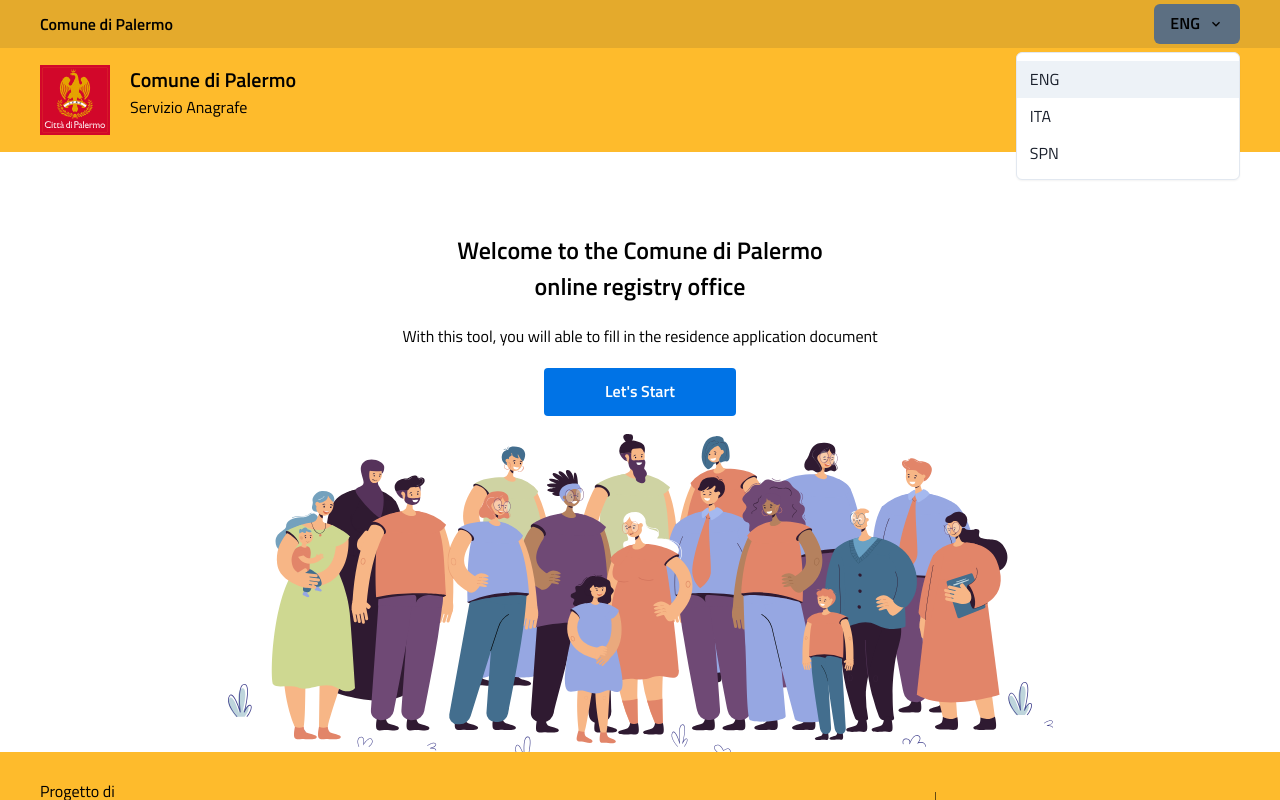
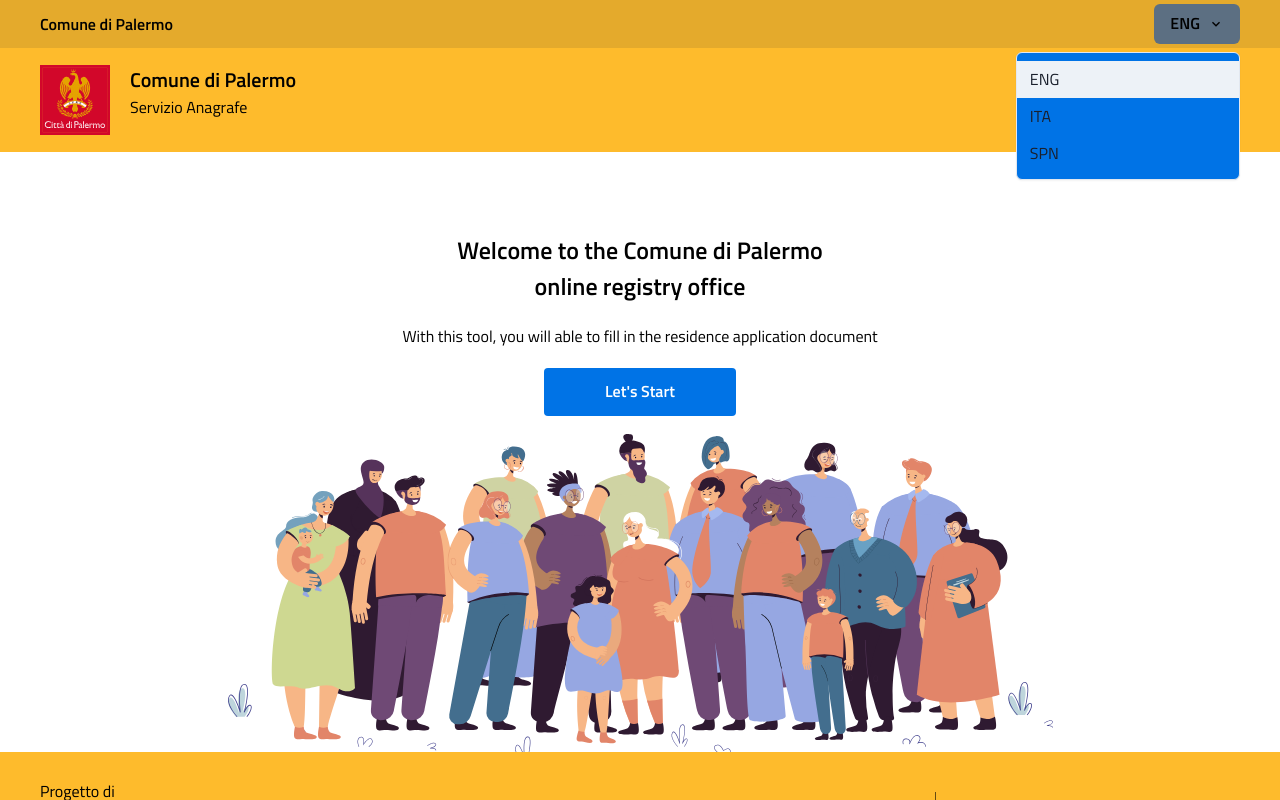
Before and after one commit to alfredoLipari/anagrafica-palermo, a React (Create React App) app: page / in a window 1280 px wide. Both pictures are taken after a click on the button "ENG". Shown: the top 800 px of the page. Built offline with nearby package versions, Linux system fonts and the light colour scheme.

Commit message:
fix grafiche

```diff
--- a/src/components/custom/customCheckbox.js
+++ b/src/components/custom/customCheckbox.js
@@ -65,7 +65,7 @@ const CustomCheckbox = ({ state }) => {
         paddingY="6"
         marginTop="4em"
         onClick={() => submitAnswer()}
-        colorScheme="linkedin"
+        colorScheme={"facebook"}
       >
         Continue
       </Button>
--- a/src/components/custom/customLongForm.js
+++ b/src/components/custom/customLongForm.js
@@ -164,6 +164,7 @@ const CustomLongForm = ({ state }) => {
             borderRadius="4"
             paddingY="6"
             disabled={!props.isValid}
+            colorScheme={"facebook"}
           >
             Continue
           </Button>
--- a/src/components/custom/customSelect.js
+++ b/src/components/custom/customSelect.js
@@ -50,6 +50,7 @@ const CustomSelect = ({ state }) => {
         paddingY="6"
         onClick={() => dispatchAnswer()}
         disabled={!selectAnswer}
+        colorScheme={"facebook"}
       >
         Continue
       </Button>
--- a/src/components/layouts/main.js
+++ b/src/components/layouts/main.js
@@ -29,6 +29,7 @@ const Main = () => {
             w="15%"
             borderRadius="4"
             paddingY="6"
+            colorScheme={"facebook"}
             onClick={() => setIsFormStarted(true)}
           >
             Let's Start
--- a/src/components/navbar.js
+++ b/src/components/navbar.js
@@ -28,7 +28,7 @@ const Navbar = (props) => {
           <MenuButton textColor={"black"} bg={"transparent"} as={Button} rightIcon={<ChevronDownIcon />}>
             ENG
           </MenuButton>
-          <MenuList>
+          <MenuList bg={"#0073E6"}>
             <MenuItem>ENG</MenuItem>
             <MenuItem>ITA</MenuItem>
             <MenuItem>SPN</MenuItem>
```
